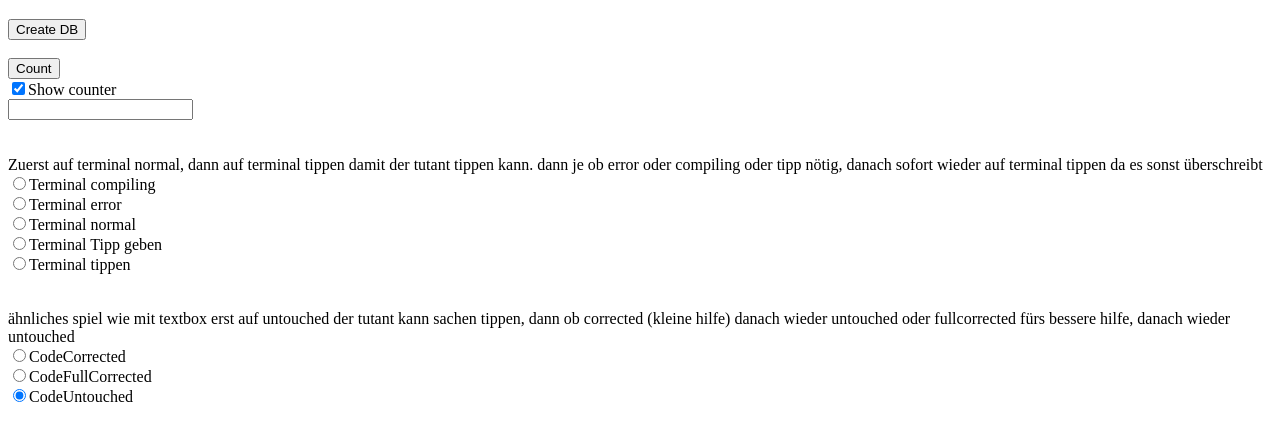
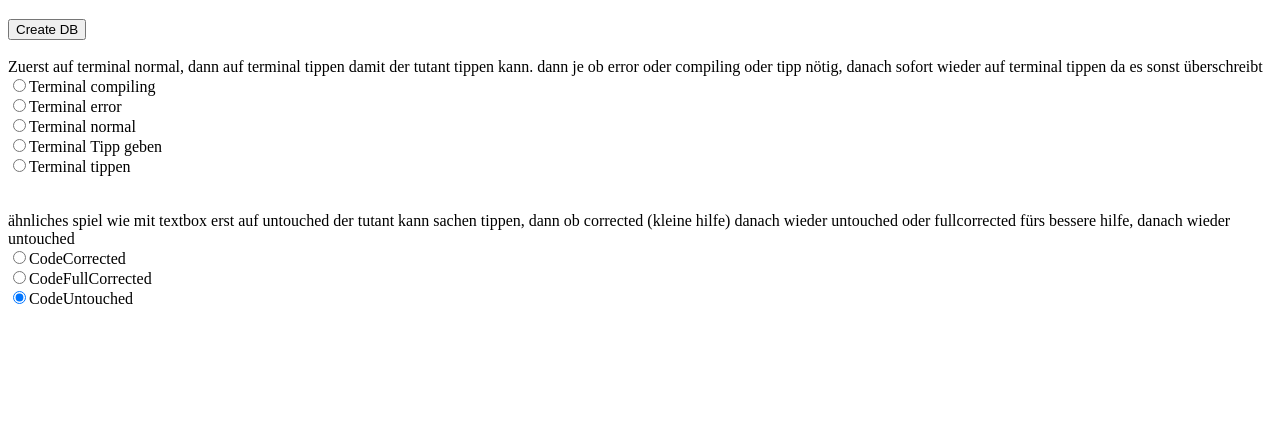
Before and after one commit to ssnjam/onlineTutor, a plain HTML site: page student/woz.html in a window 1280 px wide. Shown: the part 61-502 px from the top of the page. Drawn offline with Linux system fonts and the light colour scheme.

Commit message:
some cleanups

```diff
--- a/student/woz.html
+++ b/student/woz.html
@@ -11,25 +11,6 @@
 <form>
   <input type="button" value="Create DB" id="create" onclick="createDB();"><br/>
 </form>
-
-<form>
-  <!-- http://www.w3schools.com/tags/ref_eventattributes.asp -->
-  <!--
-  <input type="radio" name="animalImage" value="pics/cat.jpg" onclick="set('animal');" checked>Cat<br/>
-  <input type="radio" name="animalImage" value="pics/dog.jpg" onclick="set('animal');">Dog<br/>
-  <input type="radio" name="animalImage" value="pics/terminal.png" onclick="set('animal');">Terminal<br/>
-  <input type="range" id="animalWidth" min="10" max="500" onchange="set('animal');" oninput="set('animal');"><br/>
-  -->
-</form>
-
-<br/>
-
-<form>
-  <input type="button" value="Count" id="counter" onclick="set('counter');"><br/>
-  <input type="checkbox" checked id="showCounter" onclick="set('showCounter');">Show counter<br/>
-  <input type="text" name="mytext" id="mytext" oninput="set('mytext')"><br/>
-</form>
-<br/>
 <br/>
 <form>
 <div>Zuerst auf terminal normal, dann auf terminal tippen damit der tutant tippen kann. dann je ob error oder compiling oder tipp nötig, danach sofort wieder auf terminal tippen da es sonst überschreibt</div>
--- a/student/woz.js
+++ b/student/woz.js
@@ -68,8 +68,8 @@ var dburl = "http://127.0.0.1:5984/" + dbname + "/";
 var handlers = {
     //"animal" : setAnimal,
    // "counter" : stepCounter,
-    "showCounter" : showCounter,
-    "mytext" : mytext,
+   // "showCounter" : showCounter,
+   // "mytext" : mytext,
 	"terminal" : terminal,
 	"correctTheCode" : correctTheCode,
     // add further handlers here
```
Also changed, not shown: student/gui.html (+0 -3 lines), student/gui.js (+9 -10 lines).
